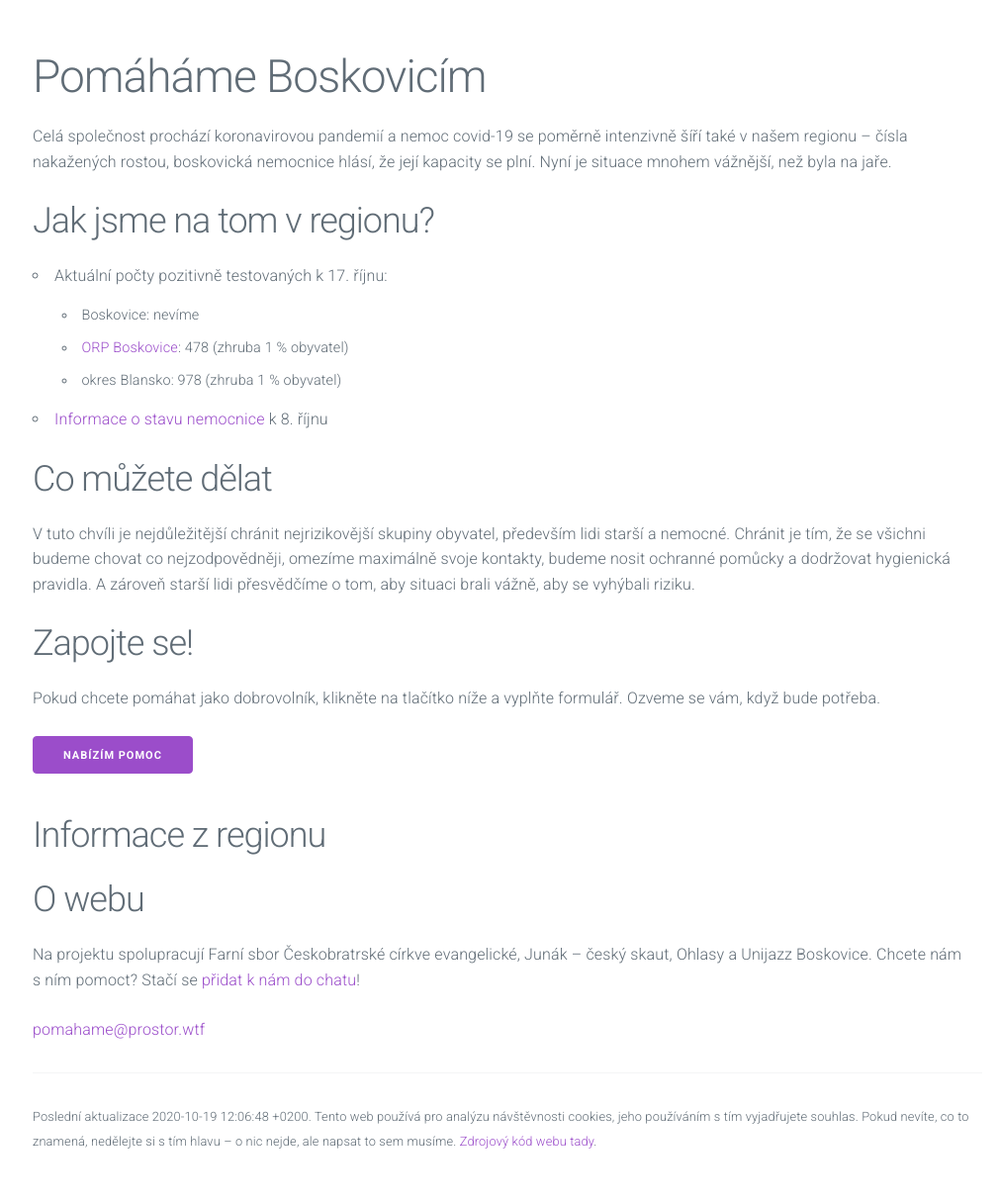
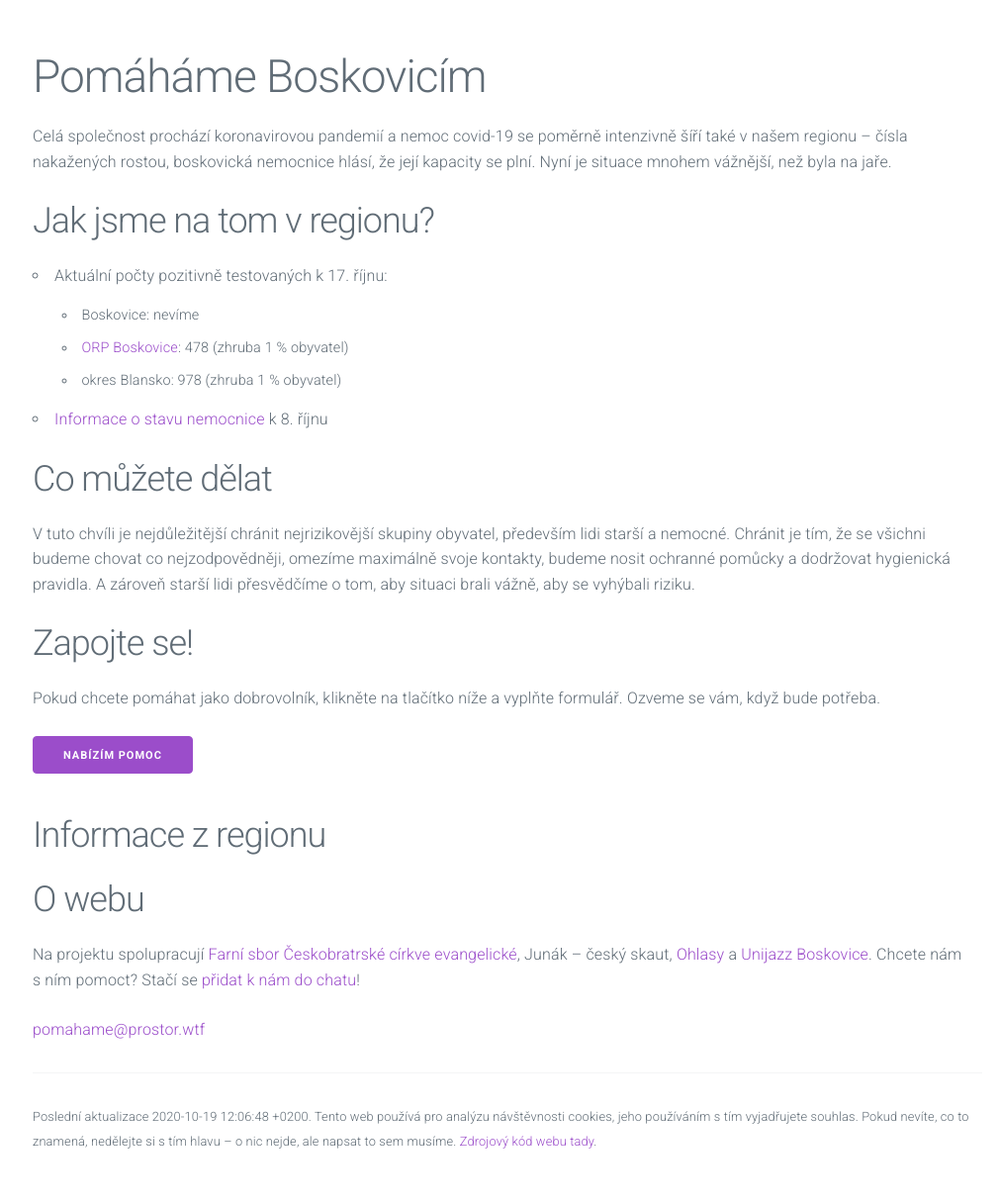
Before and after one commit to Ohlasy/pomahameboskovicim.cz, a Jekyll site: the page built from index.md, in a window 1280 px wide. Shown: the whole page at 99% size, without its empty margins (127-1137 px from the left). Built offline with Jekyll 4.4.1, drawn with Linux system fonts in a browser that asks for light colours; nearby versions of some CDN libraries; part of the change alters nothing that is shown.

Commit message:
Doplnil jsem odkazy na pořádající organizace

```diff
--- a/index.md
+++ b/index.md
@@ -48,7 +48,7 @@ Pokud chcete pomáhat jako dobrovolník, klikněte na tlačítko níže a vyplň
 
 ## O webu
 
-Na projektu spolupracují Farní sbor Českobratrské církve evangelické, Junák – český skaut, Ohlasy a Unijazz Boskovice.
+Na projektu spolupracují [Farní sbor Českobratrské církve evangelické](https://www.facebook.com/EvangeliciBoskovice/), Junák – český skaut, [Ohlasy](https://ohlasy.info) a [Unijazz Boskovice](https://www.prostor.wtf).
 Chcete nám s ním pomoct? Stačí se [přidat k nám do chatu](https://join.slack.com/t/koronabce/shared_invite/zt-ibg4iiw3-nB5d3B53aBkI_tcN0C1eqA)!
 
 <pomahame@prostor.wtf>
```
